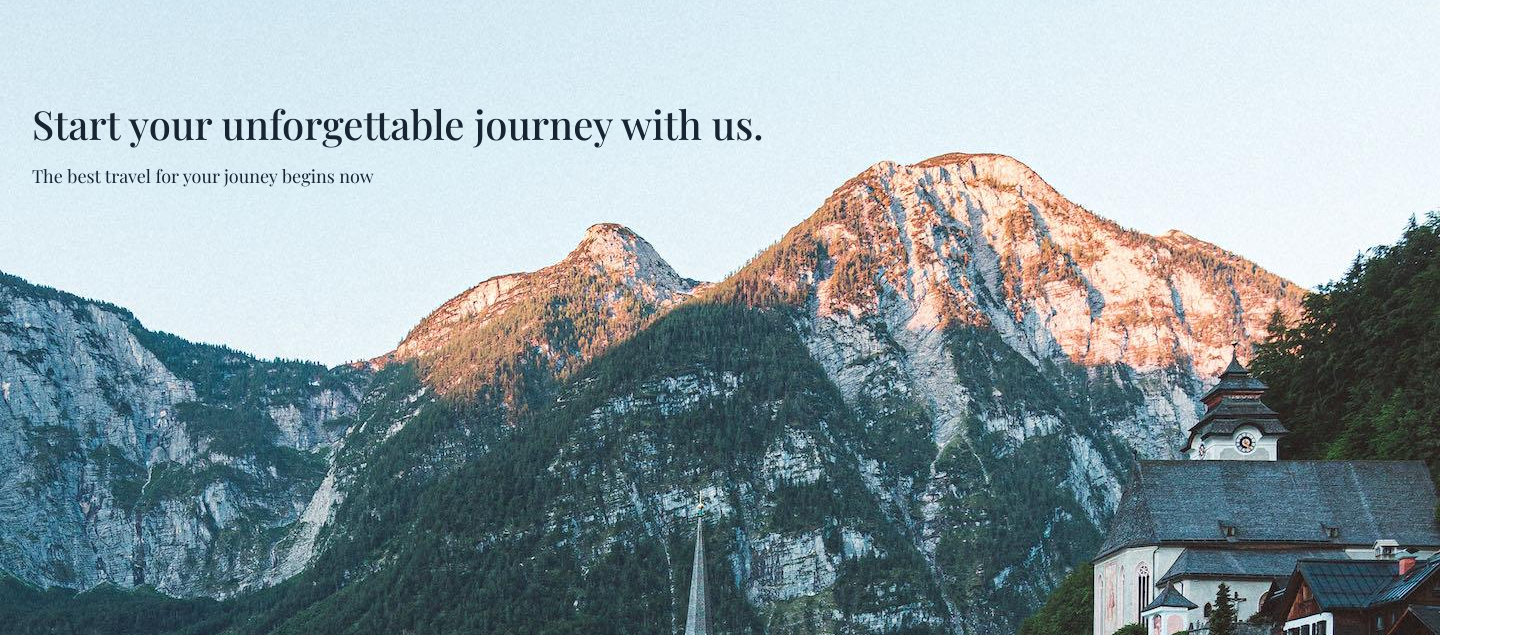
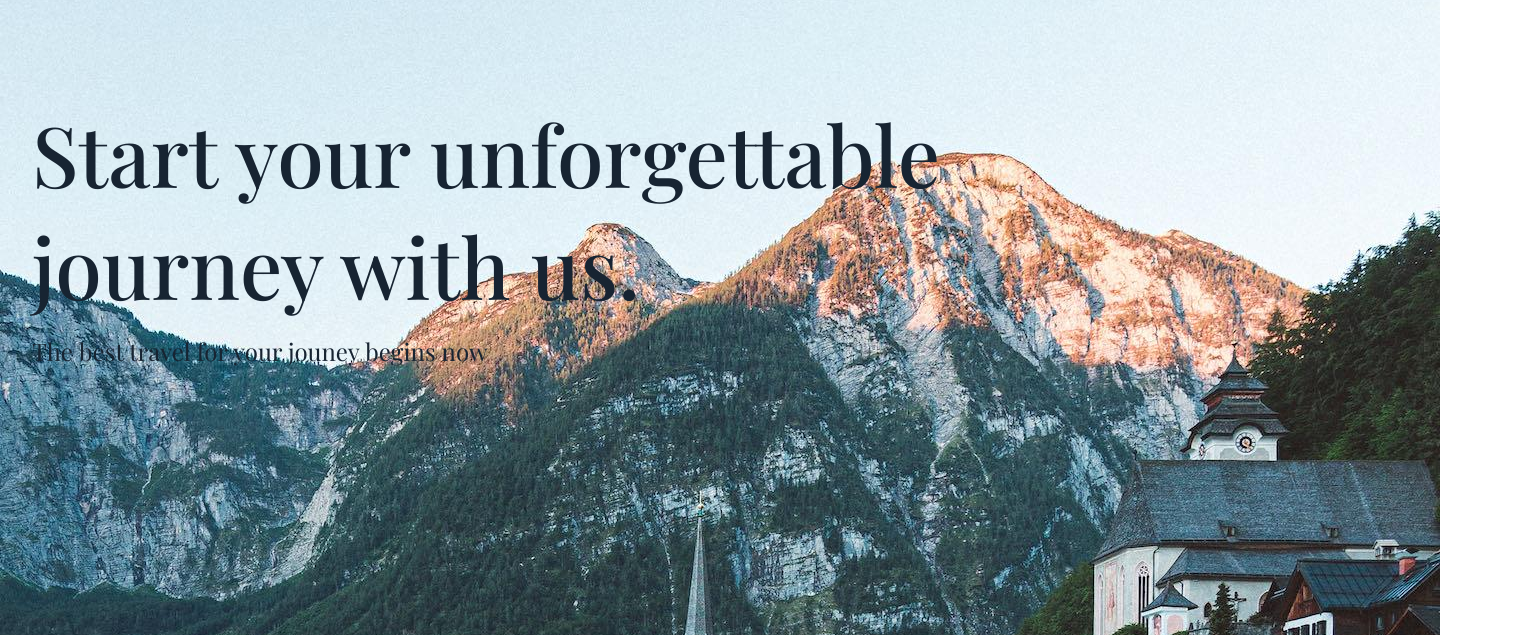
Before and after one commit to Arii343/202304-w1chWE-ariadna-ca-izares-isaias-malvar, a website: page app/index.html in a window 1536 px wide. Shown: the part 71-706 px from the top of the page. Drawn offline with nearby package versions, Linux system fonts and the light colour scheme; files that its build step writes are made by us from their sources.

Commit message:
Add desktop styles for search_title and search_subtitle

```diff
--- a/app/sass/variables/_media-queries.scss
+++ b/app/sass/variables/_media-queries.scss
@@ -9,6 +9,16 @@
     height: 1194px;
     left: 0px;
     top: 0px;
+
+    .journey-search__title {
+      width: 1000px;
+      font-size: 84px;
+      line-height: 112px;
+    }
+    .journey-search__sub-title {
+      font-size: 24px;
+      line-height: 28px;
+    }
   }
 
   .journey-form {
```
